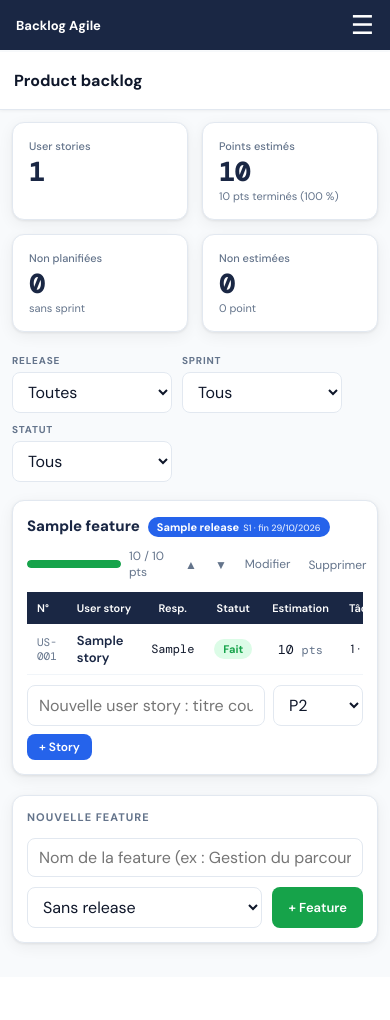
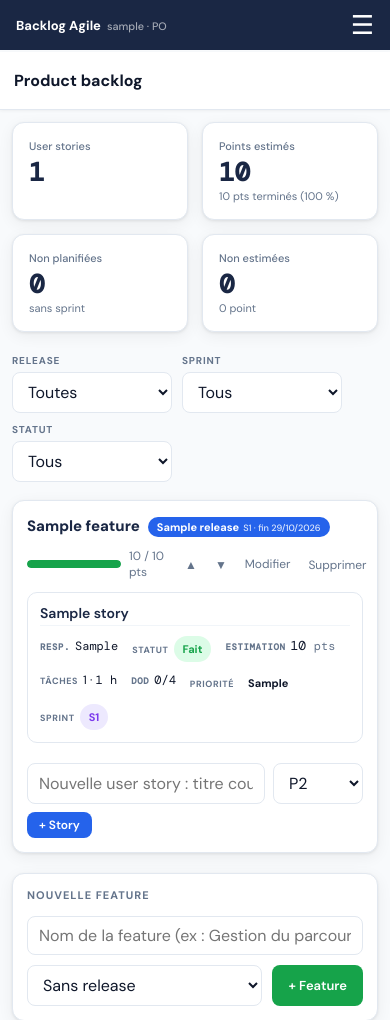
Before and after one commit to olivierkleyer/BACKLOG-AGILE, a Flask app: page /backlog in a window 390 px wide. Shown: the top 1020 px of the page. Before the commit the page ends 949 px from the top, so only its background shows below. Run offline with Flask 3, Linux system fonts and the light colour scheme; the visitor is signed in with stand-in values (Sample User, id 1); tables that the repository leaves empty hold one stand-in row (values such as "Sample post"); some libraries are stand-ins or nearby versions.

Commit message:
Bandeau lecture seule pour l'equipe, tableaux en cartes sur mobile
- Bandeau visible quand un compte equipe ouvre une page aux champs reserves au PO
- Compte connecte affiche dans la barre mobile
- Backlog, sprints, releases et taches en cartes empilees sur telephone

Co-Authored-By: Claude Opus 5.5 <noreply@anthropic.com>
Claude-Session: https://claude.ai/code/session_01P1b5fF1kKLSqHR9Gze3gak

```diff
--- a/templates/backlog.html
+++ b/templates/backlog.html
@@ -92,13 +92,13 @@
   {% endif %}
 
   {% if b.stories %}
-  <table class="data-table">
+  <table class="data-table cards-mobile with-head">
     <thead><tr><th>N°</th><th>User story</th><th class="c">Resp.</th><th class="c">Statut</th><th class="c">Estimation</th><th class="c">Tâches</th><th class="c">DoD</th><th class="c">Priorité</th><th class="c">Sprint</th></tr></thead>
     <tbody>
     {% for s in b.stories %}{% set d = s.dod_etat(dod_commune) %}
       <tr>
-        <td class="us-id">{{ s.numero() }}</td>
-        <td><a class="story-link" href="{{ url_for('story', sid=s.id) }}">{{ s.titre }}</a></td>
+        <td class="us-id m-hide">{{ s.numero() }}</td>
+        <td class="card-head"><a class="story-link" href="{{ url_for('story', sid=s.id) }}">{{ s.titre }}</a></td>
         <td class="c mono small">{{ s.responsable or '—' }}</td>
         <td class="c"><span class="badge st-{{ s.statut|replace(' ','-') }}">{{ s.statut }}</span></td>
         <td class="c mono">{{ s.points|fmt if s.points else '—' }}{% if s.points %} <span class="muted small">pts</span>{% endif %}</td>
--- a/templates/base.html
+++ b/templates/base.html
@@ -63,6 +63,11 @@ table.data-table th.c,table.data-table td.c{text-align:center}
 table.data-table td{padding:8px 10px;border-bottom:1px solid var(--gray-100);vertical-align:middle}
 table.data-table tr:hover td{background:var(--blue-ll)}
 .table-scroll{overflow-x:auto;-webkit-overflow-scrolling:touch;max-width:100%}
+/* Bandeau lecture seule */
+.banner-ro{display:flex;gap:12px;align-items:flex-start;background:var(--blue-ll);border:1px solid #93c5fd;border-left:4px solid var(--blue);color:#1e3a8a;border-radius:var(--radius-sm);padding:12px 16px;margin-bottom:18px;font-size:13px;line-height:1.5}
+.banner-ro .ico{font-size:18px;line-height:1}
+.banner-ro a{color:#1e3a8a;font-weight:700}
+.mobile-title small{font-weight:500;opacity:.6;margin-left:6px}
 /* Badges */
 .badge{display:inline-flex;align-items:center;justify-content:center;padding:3px 9px;border-radius:99px;font-size:11px;font-weight:700;white-space:nowrap}
 .st-A-faire{background:var(--gray-100);color:var(--gray-700)}
@@ -104,6 +109,30 @@ input:disabled,select:disabled,textarea:disabled{background:var(--gray-50);color
   .grid2,.grid4{grid-template-columns:1fr}
   .card{padding:14px}
   input,select,textarea{font-size:16px!important}
+  /* Tableaux en cartes empilees sur telephone */
+  table.cards-mobile,table.cards-mobile tbody,table.cards-mobile tfoot{display:block;width:100%}
+  table.cards-mobile thead{display:none}
+  table.cards-mobile tr{display:flex;flex-direction:column;border:1px solid var(--gray-200);border-radius:10px;padding:6px 12px;margin-bottom:10px;background:white}
+  table.cards-mobile tr:hover td,table.cards-mobile tr:nth-child(even) td{background:none}
+  table.cards-mobile tr.courant{border-color:var(--blue);background:var(--blue-ll)}
+  table.cards-mobile td{display:block;overflow:hidden;border:none;padding:7px 0;text-align:right!important;min-height:34px;line-height:20px}
+  table.cards-mobile td::before{content:attr(data-label);float:left;margin-right:12px;font-size:10px;font-weight:700;color:var(--gray-500);text-transform:uppercase;letter-spacing:.6px;text-align:left}
+  table.cards-mobile td[data-label=""]::before{display:none}
+  table.cards-mobile td.card-head{order:-1;text-align:left!important}
+  table.cards-mobile td.card-head::before{display:none}
+  table.cards-mobile:not(.with-head) td:first-child,table.cards-mobile td.card-head{border-bottom:1px solid var(--gray-100);padding-bottom:8px;margin-bottom:2px;font-size:15px}
+  table.cards-mobile td input,table.cards-mobile td select{width:64%!important;min-width:0!important}
+  table.cards-mobile td .charge{display:inline-flex;width:64%;min-width:0}
+  table.cards-mobile td .inline-forms{float:right}
+  /* Backlog : cartes compactes, les attributs s'enchainent en pastilles */
+  table.cards-mobile.with-head tr{flex-direction:row;flex-wrap:wrap;gap:4px 14px;padding:8px 12px 10px}
+  table.cards-mobile.with-head td{flex:none;padding:2px 0;min-height:0;text-align:left!important}
+  table.cards-mobile.with-head td::before{float:none;display:inline;margin-right:5px;font-size:9px}
+  table.cards-mobile.with-head td.card-head{flex:1 1 100%;font-size:14px;margin-bottom:4px}
+  table.cards-mobile.with-head td.m-hide{display:none}
+  table.cards-mobile.with-head td.card-head::before{display:none}
+  table.cards-mobile tfoot tr{background:var(--gray-50)}
+  .banner-ro{font-size:12px;padding:10px 12px}
 }
 @media print{
   .sidebar,.mobile-topbar,.overlay,.topbar-right,.no-print,.alert{display:none!important}
@@ -115,7 +144,7 @@ input:disabled,select:disabled,textarea:disabled{background:var(--gray-50);color
 </head>
 <body>
 <div class="mobile-topbar">
-  <span class="mobile-title">Backlog Agile</span>
+  <span class="mobile-title">Backlog Agile<small>{{ session.username }} · {{ 'PO' if est_po else 'équipe' }}</small></span>
   <button class="burger" id="burger-btn" aria-label="Menu">&#9776;</button>
 </div>
 <div class="overlay" id="overlay"></div>
@@ -157,11 +186,19 @@ input:disabled,select:disabled,textarea:disabled{background:var(--gray-50);color
           <div class="alert alert-{{ 'success' if category=='success' else 'error' }}">{{ message }}</div>
         {% endfor %}
       {% endwith %}
+      {% if not est_po %}{% block ro_banner %}{% endblock %}{% endif %}
       {% block content %}{% endblock %}
     </div>
   </main>
 </div>
 <script>
+// Tableaux "cartes" : chaque cellule recoit le libelle de sa colonne (affiche sur telephone)
+document.querySelectorAll('table.cards-mobile').forEach(function(t){
+  var heads=[].map.call(t.querySelectorAll('thead th'),function(th){return th.textContent.trim();});
+  t.querySelectorAll('tbody tr, tfoot tr').forEach(function(tr){
+    [].forEach.call(tr.children,function(td,i){ if(!td.hasAttribute('data-label')) td.setAttribute('data-label', heads[i]||''); });
+  });
+});
 document.querySelectorAll('table.data-table').forEach(function(t){
   var p=t.parentElement; if(p.classList.contains('table-scroll')) return;
   var w=document.createElement('div'); w.className='table-scroll'; p.insertBefore(w,t); w.appendChild(t);
--- a/templates/sprints.html
+++ b/templates/sprints.html
@@ -33,6 +33,7 @@ tr.courant td{background:var(--blue-ll)}
 @media(max-width:768px){.cal-form{grid-template-columns:1fr}}
 </style>
 {% endblock %}
+{% block ro_banner %}<div class="banner-ro"><span class="ico">&#128274;</span><div><b>Lecture seule pour l'équipe</b> — vous êtes connecté en tant que <b>{{ session.username }}</b>. Seul le Product Owner peut modifier le calendrier, les releases, les objectifs et les capacités des sprints. Vous pouvez en revanche affecter les stories non planifiées à un sprint. Pour modifier, <a href="{{ url_for('logout') }}">reconnectez-vous avec le compte po</a>.</div></div>{% endblock %}
 {% block content %}
 {# ------------------------------------------------ Calendrier #}
 <div class="card">
@@ -75,7 +76,7 @@ tr.courant td{background:var(--blue-ll)}
   </div>
 
   <form id="f-rel" method="post"><input type="hidden" name="section" value="releases"></form>
-  <table class="data-table">
+  <table class="data-table cards-mobile">
     <thead><tr><th>Release</th><th class="c">Nb sprints</th><th class="c">Sprints</th><th>Début</th><th>Fin</th><th>Objectif</th><th class="c">Stories</th><th>Avancement</th>{% if est_po %}<th></th>{% endif %}</tr></thead>
     <tbody>
     {% for c in cal %}
@@ -124,9 +125,8 @@ tr.courant td{background:var(--blue-ll)}
 
 <div class="card">
   <div class="card-title">Sprints · objectif et capacité</div>
-  {% if not est_po %}<p class="muted small" style="margin:-6px 0 12px">L'objectif et la capacité sont fixés par le Product Owner avec l'équipe en sprint planning.</p>{% endif %}
   <form id="f-sprints" method="post">
-  <table class="data-table">
+  <table class="data-table cards-mobile">
     <thead><tr><th>Sprint</th><th>Release</th><th>Dates</th><th>Objectif du sprint</th><th class="c">Capacité (pts)</th><th class="c">Engagé</th><th>Charge</th><th class="c">Terminé</th><th class="c">Stories</th></tr></thead>
     <tbody>
     {% for r in sprints %}{% set courant = r.debut and r.debut <= aujourdhui <= r.fin %}
--- a/templates/story.html
+++ b/templates/story.html
@@ -31,6 +31,7 @@
 @media(max-width:900px){.fiche{grid-template-columns:1fr}}
 </style>
 {% endblock %}
+{% block ro_banner %}<div class="banner-ro"><span class="ico">&#128274;</span><div><b>Lecture seule pour l'équipe</b> — vous êtes connecté en tant que <b>{{ session.username }}</b>. Le titre, la description, les critères d'acceptation et la priorité sont rédigés par le Product Owner. Vous pouvez modifier le statut, le responsable, l'estimation, le sprint, la DoD et les tâches. Pour modifier, <a href="{{ url_for('logout') }}">reconnectez-vous avec le compte po</a>.</div></div>{% endblock %}
 {% block content %}
 <datalist id="resp">{% for r in responsables %}<option value="{{ r }}">{% endfor %}</datalist>
 
@@ -41,7 +42,6 @@
   <div>
     <div class="card">
       <div class="card-title">User story</div>
-      {% if not est_po %}<p class="ro-note">Le titre, la description, les critères et la priorité sont rédigés par le Product Owner.</p>{% endif %}
       <div class="grid2">
         <div class="field"><label>Titre</label><input type="text" name="titre" value="{{ s.titre }}" {% if not est_po %}disabled{% endif %} required></div>
         <div class="field"><label>Feature</label>
@@ -113,7 +113,7 @@
 
 <div class="card taches" id="taches">
   <div class="card-title">Tâches de la story</div>
-  <table class="data-table">
+  <table class="data-table cards-mobile">
     <thead><tr><th>Tâche</th><th class="c">Heures</th><th class="c">Resp.</th><th class="c">Statut</th><th></th></tr></thead>
     <tbody>
     {% for t in s.taches %}{% set fid = 'ft' ~ t.id %}
```
